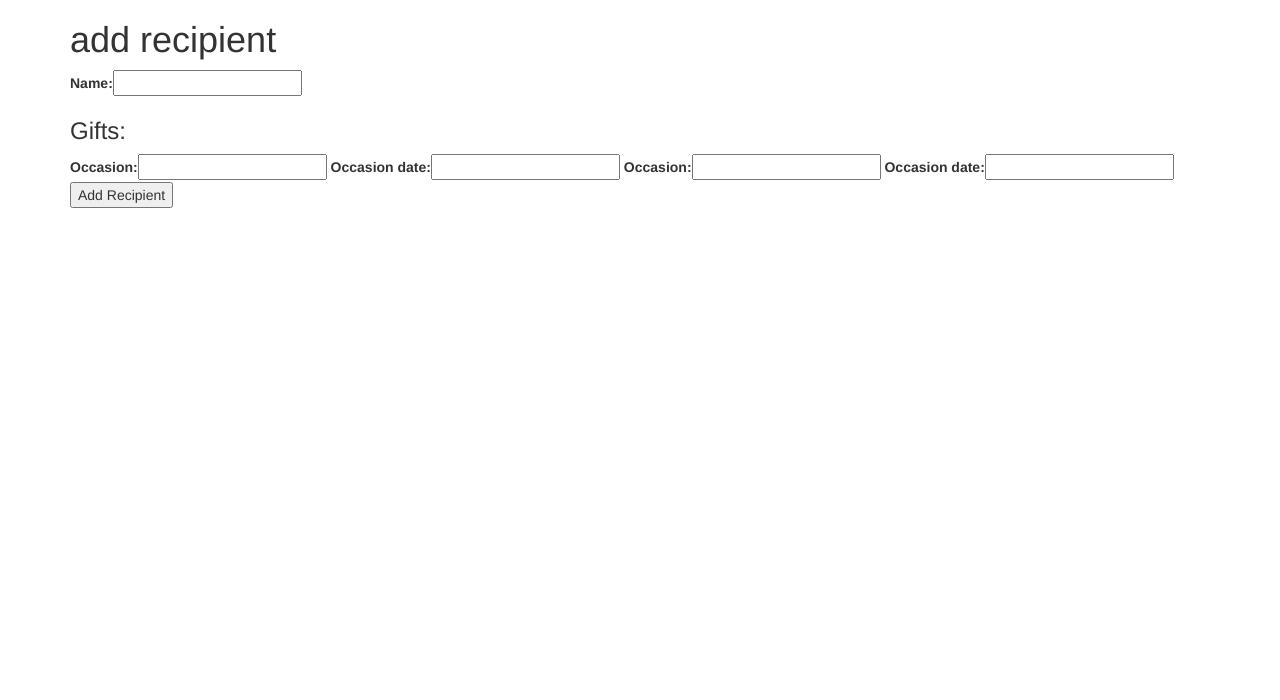
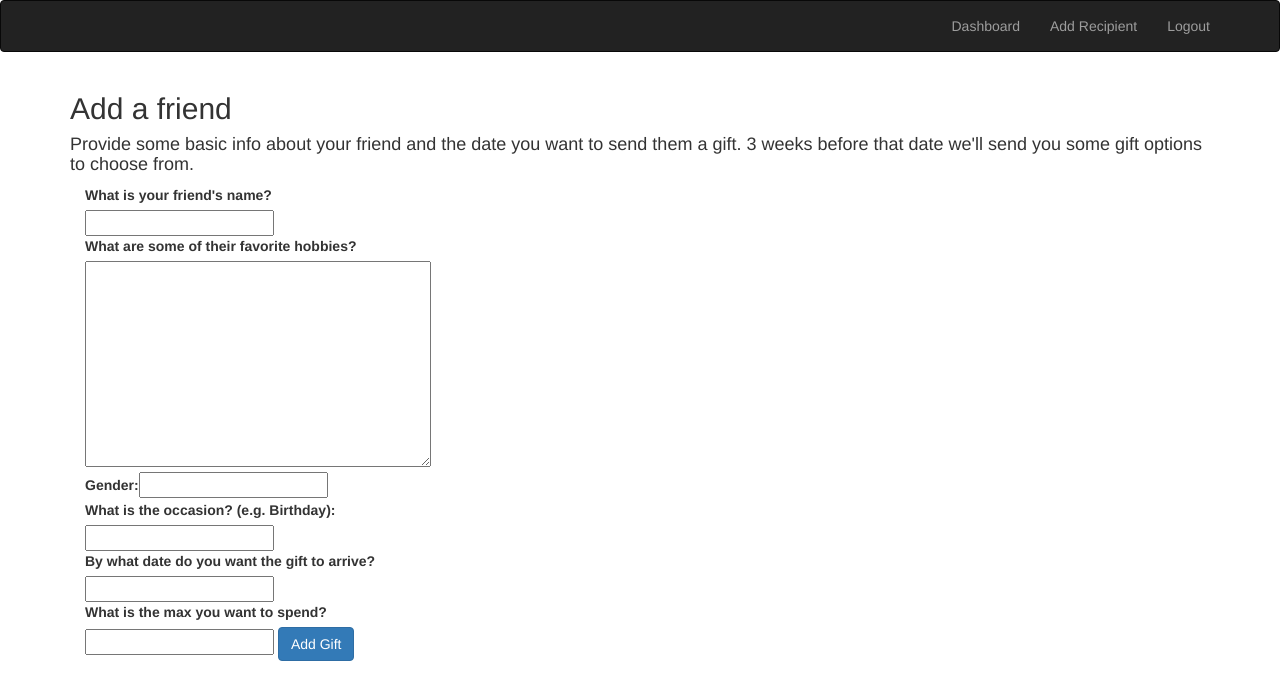
Before and after one commit to jsmoxon/giftr, a Django app: page /gifts/add_recipient/ in a window 1280 px wide. Shown: the top 700 px of the page. Run offline with Django 3.2, Linux system fonts and the light colour scheme; a user stored in the database is signed in; tables that the repository leaves empty hold one stand-in row (values such as "Sample post"); some libraries are stand-ins or nearby versions.

Commit message:
styled and changed labels for add_recipient

```diff
--- a/gifts/forms.py
+++ b/gifts/forms.py
@@ -1,4 +1,4 @@
-from django.forms import ModelForm, PasswordInput, HiddenInput
+from django.forms import ModelForm, PasswordInput, HiddenInput, TextInput
 from gifts.models import Recipient, Gift, User, GiftStatus, GiftOption
 from django.forms.formsets import formset_factory, BaseFormSet
 import datetime
@@ -37,7 +37,11 @@ class RecipientForm(ModelForm):
 	"""Form for adding a friend or Recipient"""
 	class Meta:
 		model = Recipient
-		fields = ['name']
+		fields = ['name', 'favorites', 'gender']
+		labels = {
+			'name': "What is your friend's name?",
+			'favorites': "What are some of their favorite hobbies?",
+		}
 	def save_form(self,user_profile):
 		recipient = Recipient.objects.create(
 			user=user_profile,
@@ -80,12 +84,17 @@ class BaseAddGiftForm(BaseFormSet):
 class AddGiftForm(ModelForm):
 	class Meta:
 		model = Gift
-		fields = ['occasion', 'occasion_date']
+		fields = ['occasion', 'occasion_date', 'price_cap']
 		widgets = {
-
+			'occasion_date': TextInput(attrs={'class':'datepicker'})
+		}
+		labels = {
+			'price_cap': "What is the max you want to spend?",
+			'occasion': "What is the occasion? (e.g. Birthday)",
+			'occasion_date': "By what date do you want the gift to arrive?"
 		}
 
-AddGiftFormset = formset_factory(AddGiftForm, formset=BaseAddGiftForm, extra=2)
+AddGiftFormset = formset_factory(AddGiftForm, formset=BaseAddGiftForm, extra=1)
 
 #forms for admins looking to add products and create occassion pages
 
--- a/gifts/static/style.css
+++ b/gifts/static/style.css
@@ -0,0 +1,4 @@
+div#ui-datepicker-div    {
+    background:#FFFFFF;
+    display:block;
+ }
--- a/gifts/templates/add_recipient.html
+++ b/gifts/templates/add_recipient.html
@@ -1,13 +1,22 @@
-{% extends 'base.html' %}
+{% extends 'header.html' %}
 {% block content %}
 <div class="container">
-<h1>add recipient</h1>
-<form action="" method="post" id="">
-	{% csrf_token %}
-	{{form}}
-<h3>Gifts:</h3>
-	{{formset}}
-  	<input type="submit" value="Add Recipient" />
-</form>
+		<h2>Add a friend</h2>
+		<h4>Provide some basic info about your friend and the date you want to send them a gift. 3 weeks before that date we'll send you some gift options to choose from.</h4>
+
+	<div class='col-md-4'>
+		<form action="" method="post" id="">
+			{% csrf_token %}
+			{{form}}
+			{{formset}}
+	  	<input type="submit" value="Add Gift" class="btn btn-primary" />
+		</form>
+	</div>
+
 </div>
+<script type="text/javascript">
+$(document).ready(function(){
+  $('.datepicker').datepicker();
+});
+</script>
 {% endblock content %}
--- a/gifts/templates/dashboard.html
+++ b/gifts/templates/dashboard.html
@@ -4,7 +4,7 @@
 
 {% for person, gift_list in gifts.iteritems %}
 
-<h3>Recipient:{{person}}</h3>
+<h3>{{person}}</h3>
 {% for g in gift_list %}
 <li>{{g.occasion}} - {{g.occasion_date}}</li>
 
--- a/gifts/templates/header.html
+++ b/gifts/templates/header.html
@@ -6,13 +6,14 @@
 	<a class="navbar-brand" href="/"><h1>Giftr</h1></a>
       </div> -->
       <ul class="nav navbar-nav navbar-right">
-	{% if user.is_authenticated %}
     <li><a href="/gifts/">Dashboard</a></li>
     <li><a href="/gifts/add_recipient/">Add Recipient</a></li>
-	<li><a href="/logout/">Logout</a></li>
-	{% else %}
-	<li><a href="/accounts/login/">Log In</a> <!--or <a href="signup/">Sign Up</a>--></li>
-    {% endif %}
+  {% if user.is_authenticated %}
+  <li><a href="/logout/">Logout</a></li>
+  {% else %}
+
+  <li><a href="/accounts/login/">Log In</a></li>
+      {% endif %}
       </ul>
     </div>
   </div>
```
Also changed, not shown: 1 other file.
